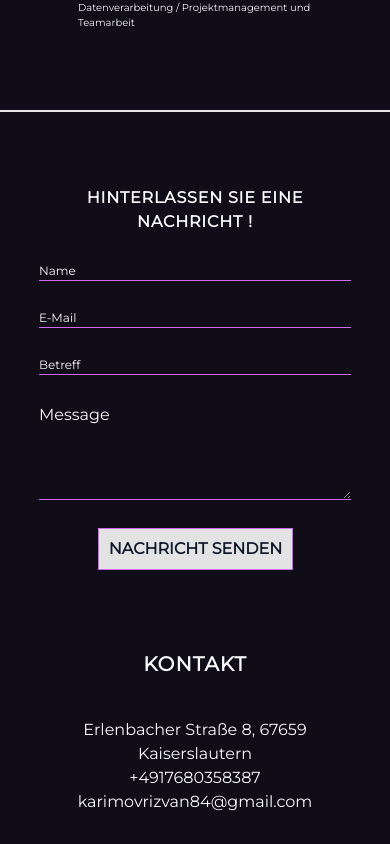
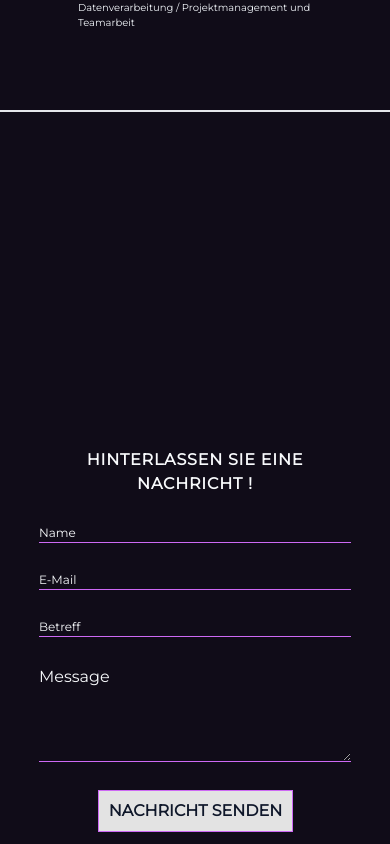
Before and after one commit to rizvan555/My_Portfolio, a React (Create React App) app: page / in a window 390 px wide. Shown: the part 8040-8884 px from the top of the page. Built offline with nearby package versions, Linux system fonts and the light colour scheme.

Commit message:
changed structur responsive design and added function

```diff
--- a/src/pages/footer.tsx
+++ b/src/pages/footer.tsx
@@ -34,13 +34,13 @@ function Footer({ language }: FooterProps) {
   };
 
   return (
-    <div className="flex justify-center bg-[#100c18] h-[100vh] md:p-4 flex-col border-t-2">
-      <main className="flex justify-around flex-wrap md:mt-0 mt-56 md:mb-0 mb-32">
+    <div className="flex justify-center bg-[#100c18] md:p-4 flex-col border-t-2">
+      <main className="flex justify-around flex-wrap md:mt-0 mt-56 pb-20 ">
         <form
           className="flex flex-col gap-7 md:w-[40vw] w-[80vw]"
           onSubmit={formik.handleSubmit}
         >
-          <h3 className=" mt-19 md:pt-0 pt-16 text-slate-50 font-bold tracking-wider md:text-xl md:text-start text-center">
+          <h3 className=" mt-19 md:pt-0 pt-28 text-slate-50 font-bold tracking-wider md:text-xl md:text-start text-center">
             {language ? eng.footerTitle : de.footerTitle}
           </h3>
           {language
```
